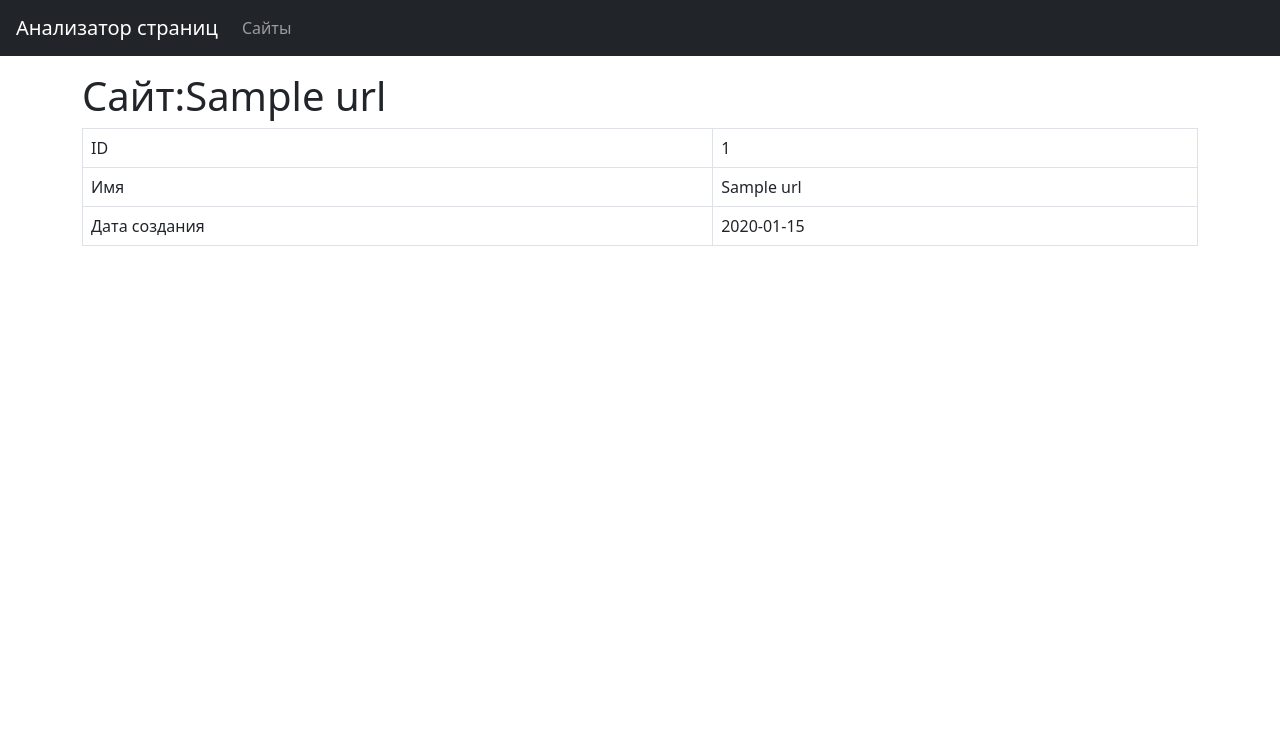
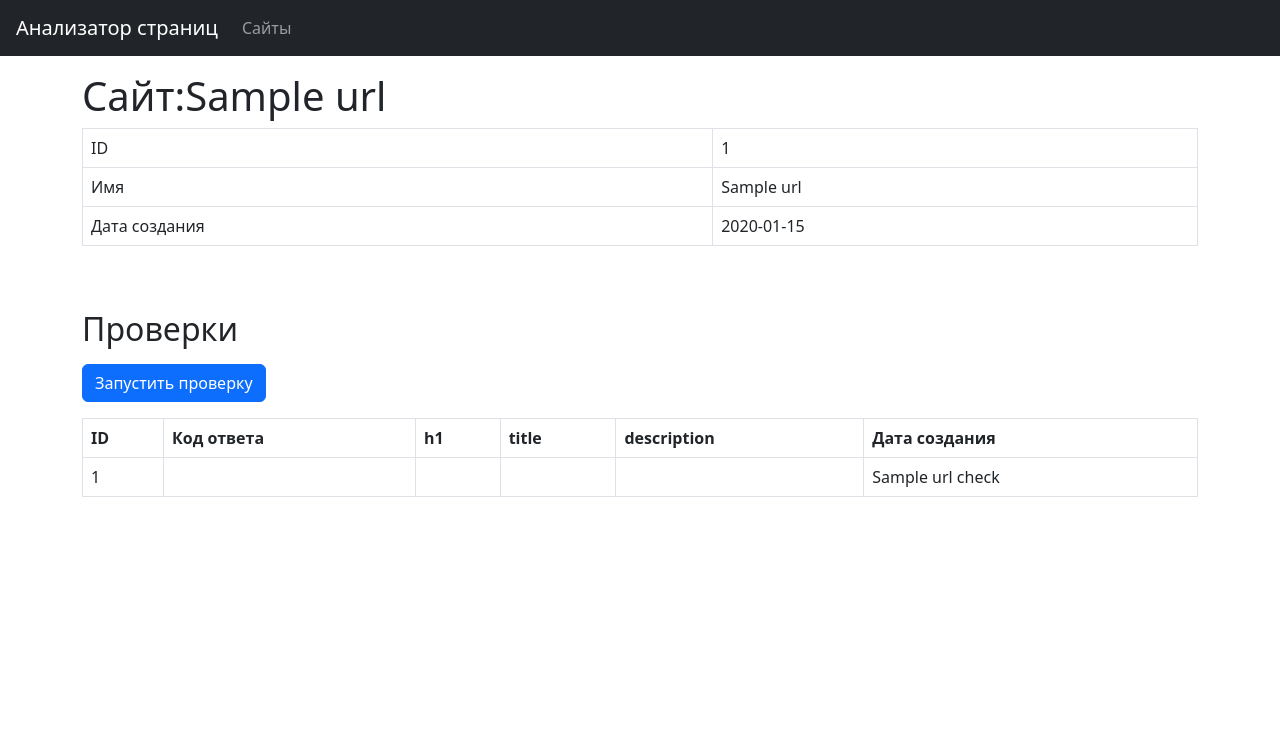
Before and after one commit to sergey-emelyanov/python-project-83, a Flask app: page /urls/1 in a window 1280 px wide. Shown: the top 737 px of the page. Run offline with Flask 2, Linux system fonts and the light colour scheme; a database or web service that is not in the repository returns one stand-in record (values such as "Sample title"); some libraries are stand-ins or nearby versions.

Commit message:
ass url_checks

```diff
--- a/database.sql
+++ b/database.sql
@@ -5,3 +5,14 @@ CREATE TABLE urls (
              id bigint PRIMARY KEY GENERATED ALWAYS AS IDENTITY,
              name VARCHAR(255),
              created_at timestamp);
+
+
+CREATE TABLE url_cheks (
+             id bigint PRIMARY KEY GENERATED ALWAYS AS IDENTITY,
+             url_id bigint REFERENCES urls(id),
+             status_code VARCHAR(255),
+             h1 VARCHAR(255),
+             title VARCHAR(255),
+             description text,
+             created_at timestamp
+             );
--- a/page_analyzer/app.py
+++ b/page_analyzer/app.py
@@ -5,7 +5,8 @@ from flask import Flask, render_template, request, url_for, redirect, flash, get
 from dotenv import load_dotenv
 from urllib.parse import urlparse
 from page_analyzer.validation import validate
-from page_analyzer.db_actions import get_id, insert_into, take_all, take_one, get_name
+from page_analyzer.db_actions import get_id, insert_into, take_all, take_one, get_name, insert_into_checks, \
+    take_from_checks
 
 app = Flask(__name__)
 load_dotenv()
@@ -16,7 +17,6 @@ app.config['SECRET_KEY'] = os.getenv('SECRET_KEY')
 def get_db_connection():
     conn = psycopg2.connect(DATABASE_URL)
     return conn
-
 
 
 @app.route('/')
@@ -56,4 +56,13 @@ def show_one(id):
     url = take_one(get_db_connection, id)
     name = url.name
     date_of_insert = url.created_at
-    return render_template('show_one.html', id=id, name=name, date_of_insert=date_of_insert.date())
+    checks = take_from_checks(get_db_connection, id)
+    print(checks)
+    return render_template('show_one.html', id=id, name=name, date_of_insert=date_of_insert.date(), checks=checks)
+
+
+@app.post('/urls/<int:id>/checks')
+def check_url(id):
+    current_date = date.today()
+    insert_into_checks(get_db_connection, id, current_date)
+    return redirect(url_for('show_one', id=id))
--- a/page_analyzer/db_actions.py
+++ b/page_analyzer/db_actions.py
@@ -43,3 +43,22 @@ def get_name(f, valid_url):
             url = cur.fetchone()
 
     return url
+
+
+def insert_into_checks(f, url_id, current_date):
+    with f() as conn:
+        with conn.cursor() as cur:
+            cur.execute("""
+            INSERT INTO url_checks(url_id,created_at)
+            VALUES(%s, %s)""", (url_id, current_date))
+
+
+def take_from_checks(f,url_id):
+    with f() as conn:
+        with conn.cursor(cursor_factory=NamedTupleCursor) as cur:
+            cur.execute(
+                'SELECT * FROM url_checks WHERE url_id=%s', [url_id]
+            )
+            checks = cur.fetchall()
+
+    return checks
--- a/page_analyzer/templates/show_one.html
+++ b/page_analyzer/templates/show_one.html
@@ -22,5 +22,42 @@
     </table>
   </div>
 
+    <h2 class="mt-5 mb-3">Проверки</h2>
+    <form method="post" action="/urls/{{ id }}/checks">
+    <input type="submit" class="btn btn-primary" value="Запустить проверку">
+    </form>
+
+
+  <div>
+    <table class="table table-bordered table-hover mt-2" data-test="checks">
+    <thead>
+      <tr>
+        <th>ID</th>
+        <th>Код ответа</th>
+        <th>h1</th>
+        <th>title</th>
+        <th>description</th>
+        <th>Дата создания</th>
+      </tr>
+    </thead>
+
+      <tbody>
+    {% for check in checks %}
+    <tr>
+        <td>{{ check[0] }}</td>
+        <td></td>
+        <td></td>
+        <td></td>
+        <td></td>
+        <td>{{ check[6] }}</td>
+    </tr>
+
+
+    {% endfor %}
+    </tbody>
+
+    </table>
+  </div>
+
 
 {% endblock %}
```
Also changed, not shown: page_analyzer/templates/show_all.html (+4 -4 lines).
